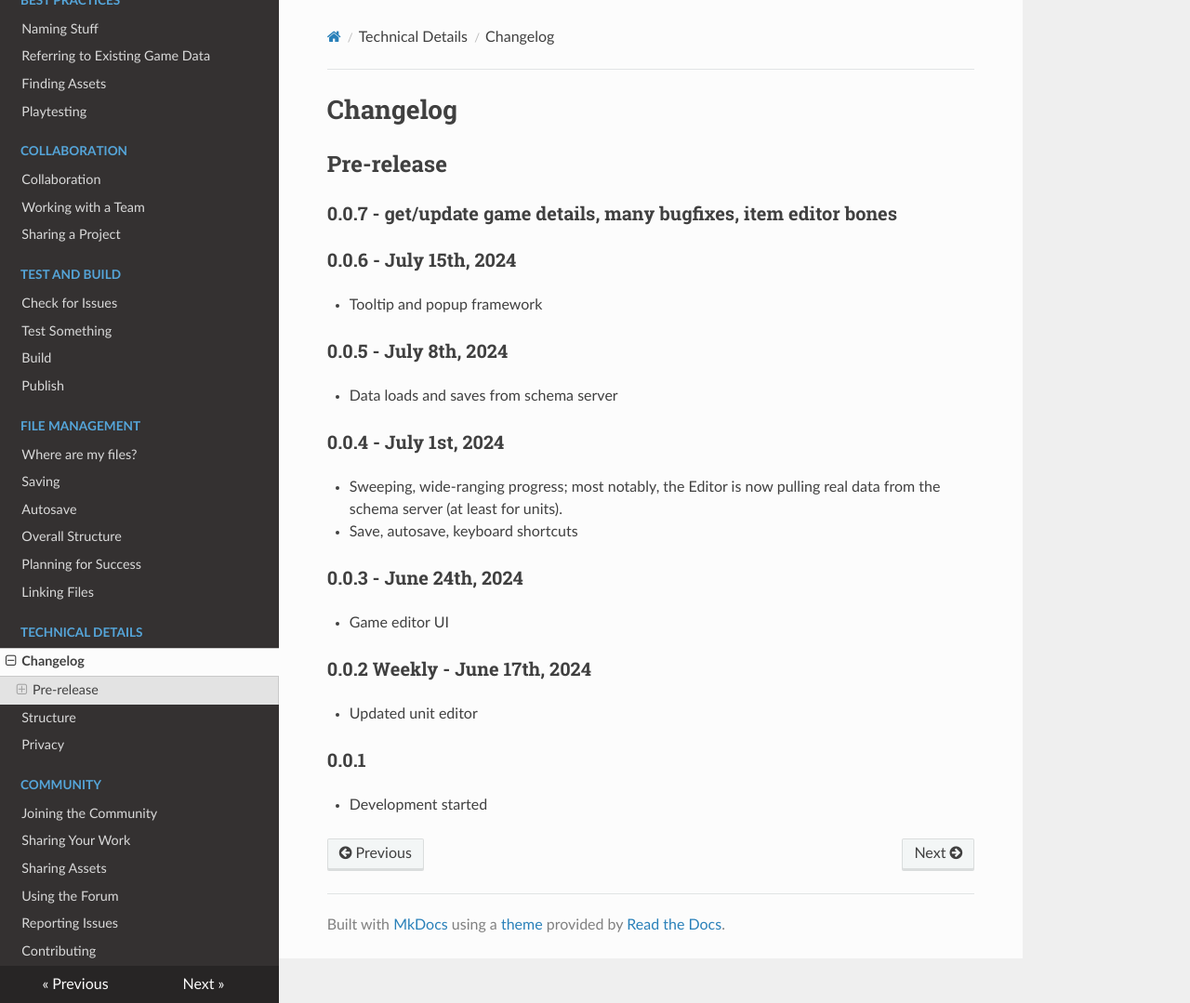
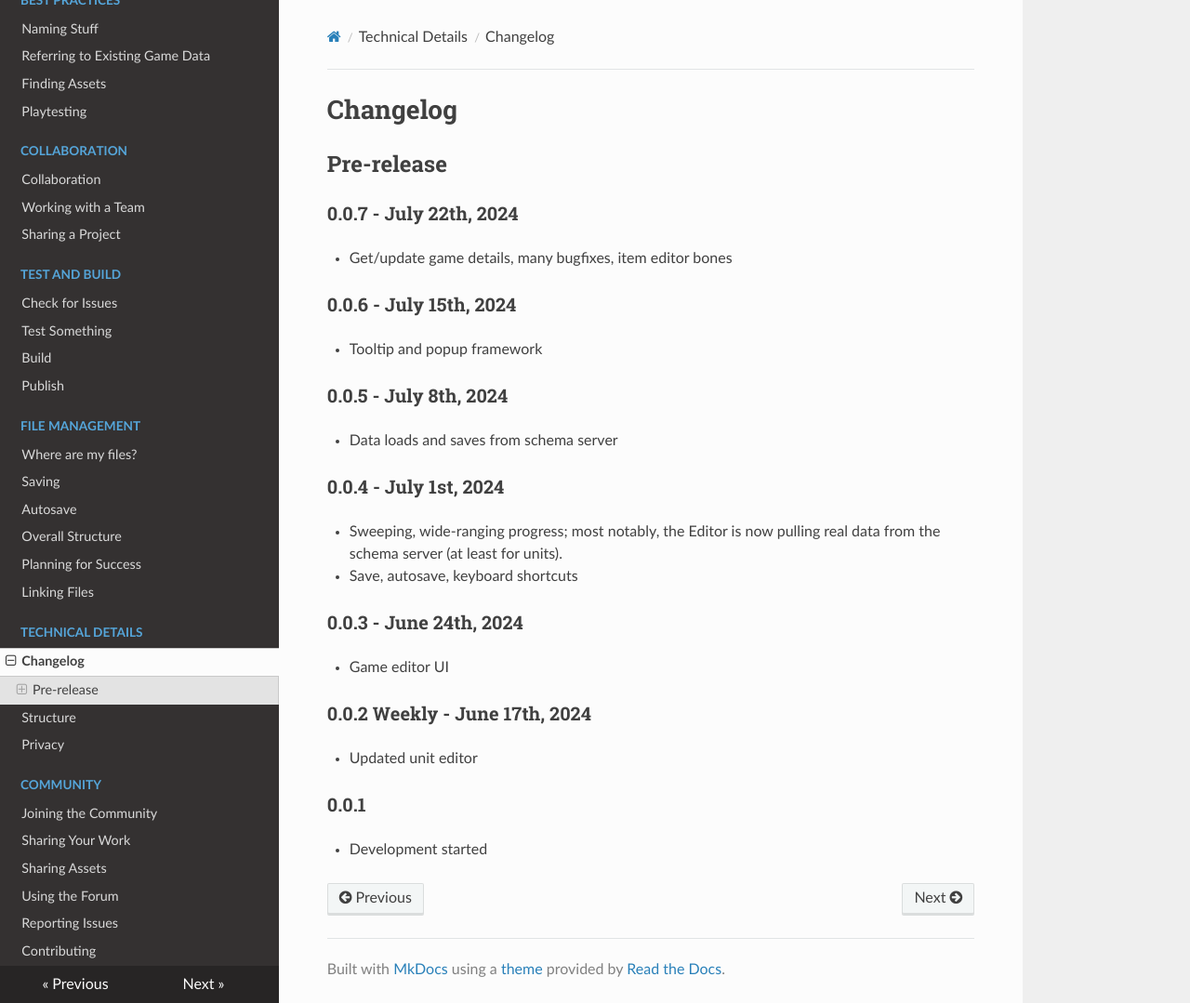
Before and after one commit to turnroot/turnroot-docs, an MkDocs documentation site: the page built from docs/technical-details/changelog.md, in a window 1280 px wide and 1079 px high. Shown: the whole window at 93% size. Built offline with MkDocs 1.6.1, drawn with Linux system fonts in a browser that asks for light colours; nearby versions of some CDN libraries.

Commit message:
Update changelog.md

```diff
--- a/docs/technical-details/changelog.md
+++ b/docs/technical-details/changelog.md
@@ -1,7 +1,8 @@
 # Changelog
 
 ## Pre-release
-### 0.0.7 - get/update game details, many bugfixes, item editor bones
+### 0.0.7 - July 22th, 2024
+- Get/update game details, many bugfixes, item editor bones
 ### 0.0.6 - July 15th, 2024
 - Tooltip and popup framework
 ### 0.0.5 - July 8th, 2024
```
